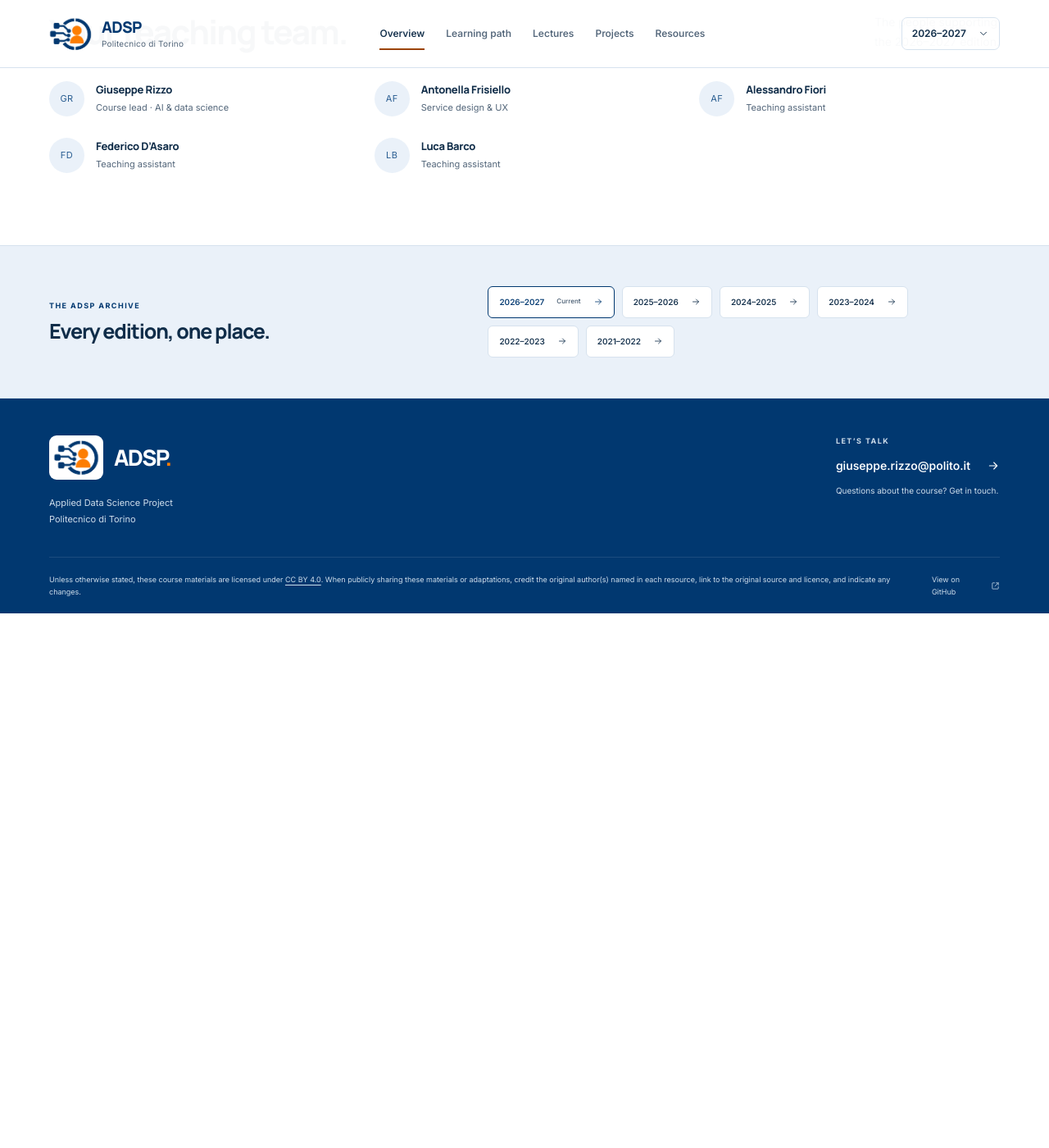
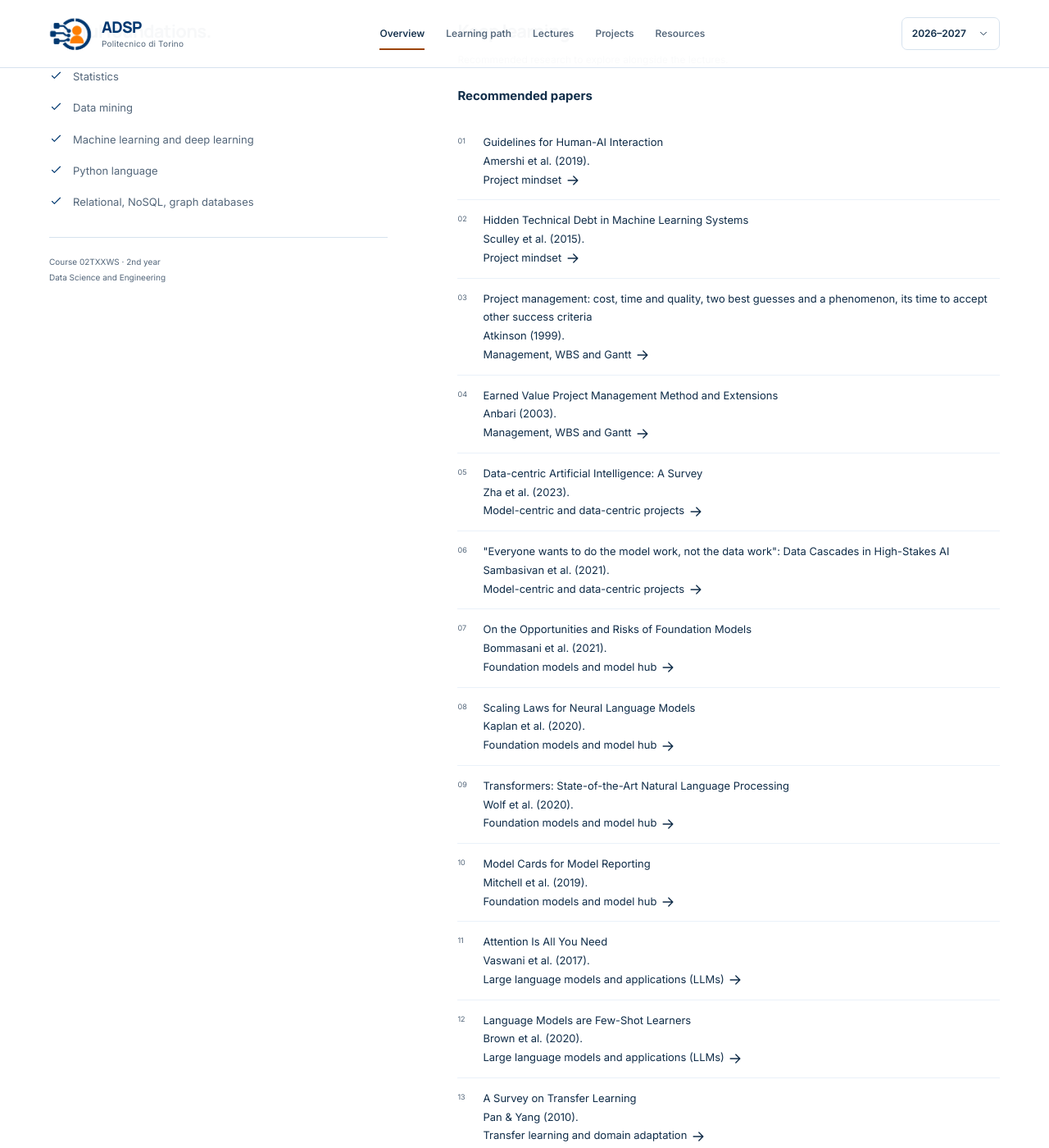
Before and after one commit to adsp-polito/adsp-polito.github.io, a Jekyll site: the page built from README.md, in a window 1280 px wide and 1400 px high, scrolled down 6680 px. Shown: the whole window at 82% size. Built offline with Jekyll 4.4.1, drawn with Linux system fonts in a browser that asks for light colours; before the commit the page ends 7428 px from its top, so only the background shows below that; some of the changed text lies outside the part shown.

Commit message:
Show recommended papers beneath lectures and in Keep learning

```diff
--- a/_layouts/course.html
+++ b/_layouts/course.html
@@ -5,6 +5,8 @@
 {% assign mindset = site.data.pillars %}
 {% assign uses_foundations = false %}
 {% if course.mindset == 'foundations' %}{% assign mindset = site.data.foundations %}{% assign uses_foundations = true %}{% endif %}
+{% assign has_papers = false %}
+{% for lecture in course.lectures %}{% if lecture.papers.size > 0 %}{% assign has_papers = true %}{% break %}{% endif %}{% endfor %}
 <section class="hero" aria-labelledby="course-title">
   <span class="legacy-anchor" id="applied-data-science-project-adsp-{{ course.code | downcase }}{% if course.credits %}---{{ course.credits }}-cfu{% endif %}"></span>
   <div class="container">
@@ -53,7 +55,22 @@
     </div>
     <div class="resource-library">
       <div class="library-caption"><span>Lectures & project tools</span><span id="resource-count" role="status" aria-live="polite">{{ course.lectures.size }} topics</span></div>
-      <ul class="resource-list">{% for lecture in course.lectures %}<li class="resource-row{% if lecture.code %} resource-row-numbered{% endif %}" data-pillar="{{ lecture.pillar }}"><span class="resource-number">{% if lecture.code %}{{ lecture.code | escape }}{% else %}{% if forloop.index < 10 %}0{% endif %}{{ forloop.index }}{% endif %}</span><div class="resource-title"><h3>{{ lecture.title | escape }}</h3>{% if lecture.description %}<p>{{ lecture.description | escape }}</p>{% endif %}</div><div class="resource-meta"><span class="pillar-tag tag-{{ lecture.pillar }}">{{ lecture.pillar | capitalize }}</span>{% if lecture.duration %}<span class="resource-duration">{{ lecture.duration }}</span>{% endif %}</div><div class="resource-links">{% if lecture.links.size > 0 %}{% for link in lecture.links %}<a href="{{ link.url | relative_url | escape }}" aria-label="{{ link.label | escape }}: {{ link.title | default: lecture.title | escape }}"{% if link.type == 'notebook' %} download{% endif %}>{% include icon.html name='file' %}{{ link.label | escape }}</a>{% endfor %}{% else %}<span class="resource-pending">{% if course.current %}Material pending{% elsif lecture.title == 'Project proposals' %}Topic only{% else %}Slides unavailable{% endif %}</span>{% endif %}</div></li>{% endfor %}</ul>
+      <ul class="resource-list">
+        {% for lecture in course.lectures %}
+        <li class="resource-row{% if lecture.code %} resource-row-numbered{% endif %}" data-pillar="{{ lecture.pillar }}"{% if lecture.papers.size > 0 %} id="lecture-{{ page.edition }}-{{ forloop.index }}"{% endif %}>
+          <span class="resource-number">{% if lecture.code %}{{ lecture.code | escape }}{% else %}{% if forloop.index < 10 %}0{% endif %}{{ forloop.index }}{% endif %}</span>
+          <div class="resource-title"><h3>{{ lecture.title | escape }}</h3>{% if lecture.description %}<p>{{ lecture.description | escape }}</p>{% endif %}</div>
+          <div class="resource-meta"><span class="pillar-tag tag-{{ lecture.pillar }}">{{ lecture.pillar | capitalize }}</span>{% if lecture.duration %}<span class="resource-duration">{{ lecture.duration }}</span>{% endif %}</div>
+          <div class="resource-links">{% if lecture.links.size > 0 %}{% for link in lecture.links %}<a href="{{ link.url | relative_url | escape }}" aria-label="{{ link.label | escape }}: {{ link.title | default: lecture.title | escape }}"{% if link.type == 'notebook' %} download{% endif %}>{% include icon.html name='file' %}{{ link.label | escape }}</a>{% endfor %}{% else %}<span class="resource-pending">{% if course.current %}Material pending{% elsif lecture.title == 'Project proposals' %}Topic only{% else %}Slides unavailable{% endif %}</span>{% endif %}</div>
+          {% if lecture.papers.size > 0 %}
+          <details class="lecture-readings">
+            <summary aria-label="Recommended papers for {{ lecture.title | escape }} ({{ lecture.papers.size }})"><span>Recommended papers <span class="paper-count">{{ lecture.papers.size }}</span></span>{% include icon.html name='chevron' %}</summary>
+            <ul class="lecture-paper-list">{% for paper_id in lecture.papers %}{% assign paper = site.data.papers[paper_id] %}<li data-paper-id="{{ paper_id }}">{% include paper-reference.html paper=paper show_note=true %}</li>{% endfor %}</ul>
+          </details>
+          {% endif %}
+        </li>
+        {% endfor %}
+      </ul>
       <div class="no-results" hidden><h3>Try another topic.</h3><p>Adjust your search or choose another {% if uses_foundations %}foundation{% else %}pillar{% endif %}.</p><button type="button" class="text-button" id="reset-filters">Show all lectures {% include icon.html name='arrow' %}</button></div>
     </div>
     {% if course.labs.size > 0 %}<div class="lab-block"><div><span class="eyebrow">Put it into practice</span><h3>In the laboratory.</h3><p>Work with people, models and data.<br>Then bring them together in your team project.</p></div><ul>{% for lab in course.labs %}<li><div><strong>{{ lab.title | escape }}</strong>{% if lab.description %}<p>{{ lab.description | escape }}</p>{% endif %}</div>{% if lab.duration %}<span>{{ lab.duration }}</span>{% endif %}</li>{% endfor %}</ul></div>{% elsif course.lab_hours %}<div class="lab-summary"><span class="lab-icon">{% include icon.html name='develop' %}</span><div><h3>{{ course.lab_hours }} hours to build your project.</h3><p>Laboratory activities for the making of the projects.</p></div></div>{% endif %}
@@ -73,7 +90,26 @@
 
 <section class="section resources-section" id="resources" aria-labelledby="resources-title">
   <div class="container"><div class="section-heading"><div><span class="eyebrow">Before you begin</span><h2 id="resources-title">Come prepared. Stay curious.</h2></div><p>The background knowledge and reading<br>to support your project.</p></div>
-    <div class="resources-grid"><div class="prerequisites"><h3 id="pre-requirements">Useful foundations.</h3><ul>{% for requirement in course.prerequisites %}<li>{% include icon.html name='check' %}{{ requirement | escape }}</li>{% endfor %}</ul><p class="course-code">Course {{ course.code }} · 2nd year<br>Data Science and Engineering</p></div><div class="reading-panel"><h3 id="reading-materials">Keep learning.</h3>{% if course.books.size > 0 %}<p>Reference books and reading materials.</p><ol>{% for book in course.books %}<li>{{ book | escape }}</li>{% endfor %}</ol>{% else %}<p>Use the lecture slides and examples above to revisit the concepts and practise the tools.</p>{% endif %}<p class="materials-note">Teaching materials are available through this website and the teaching portal.</p></div></div>
+    <div class="resources-grid">
+      <div class="prerequisites"><h3 id="pre-requirements">Useful foundations.</h3><ul>{% for requirement in course.prerequisites %}<li>{% include icon.html name='check' %}{{ requirement | escape }}</li>{% endfor %}</ul><p class="course-code">Course {{ course.code }} · 2nd year<br>Data Science and Engineering</p></div>
+      <div class="reading-panel">
+        <h3 id="reading-materials">Keep learning.</h3>
+        {% if has_papers %}
+        <p>Recommended research to explore alongside the lectures.</p>
+        <h4>Recommended papers</h4>
+        <ol class="paper-bibliography">
+          {% for lecture in course.lectures %}{% assign lecture_index = forloop.index %}{% for paper_id in lecture.papers %}{% assign paper = site.data.papers[paper_id] %}
+          <li data-paper-id="{{ paper_id }}">{% include paper-reference.html paper=paper lecture=lecture lecture_index=lecture_index %}</li>
+          {% endfor %}{% endfor %}
+        </ol>
+        {% endif %}
+        {% if course.books.size > 0 %}
+        {% if has_papers %}<h4 class="reference-books-title">Reference books and reading materials</h4>{% else %}<p>Reference books and reading materials.</p>{% endif %}
+        <ol>{% for book in course.books %}<li>{{ book | escape }}</li>{% endfor %}</ol>
+        {% elsif has_papers == false %}<p>Use the lecture slides and examples above to revisit the concepts and practise the tools.</p>{% endif %}
+        <p class="materials-note">Teaching materials are available through this website and the teaching portal.</p>
+      </div>
+    </div>
     <details class="course-structure"><summary><span id="course-structure">How the course works</span>{% include icon.html name='chevron' %}</summary><div class="prose">{{ course.structure | markdownify }}</div></details>
   </div>
 </section>
```
